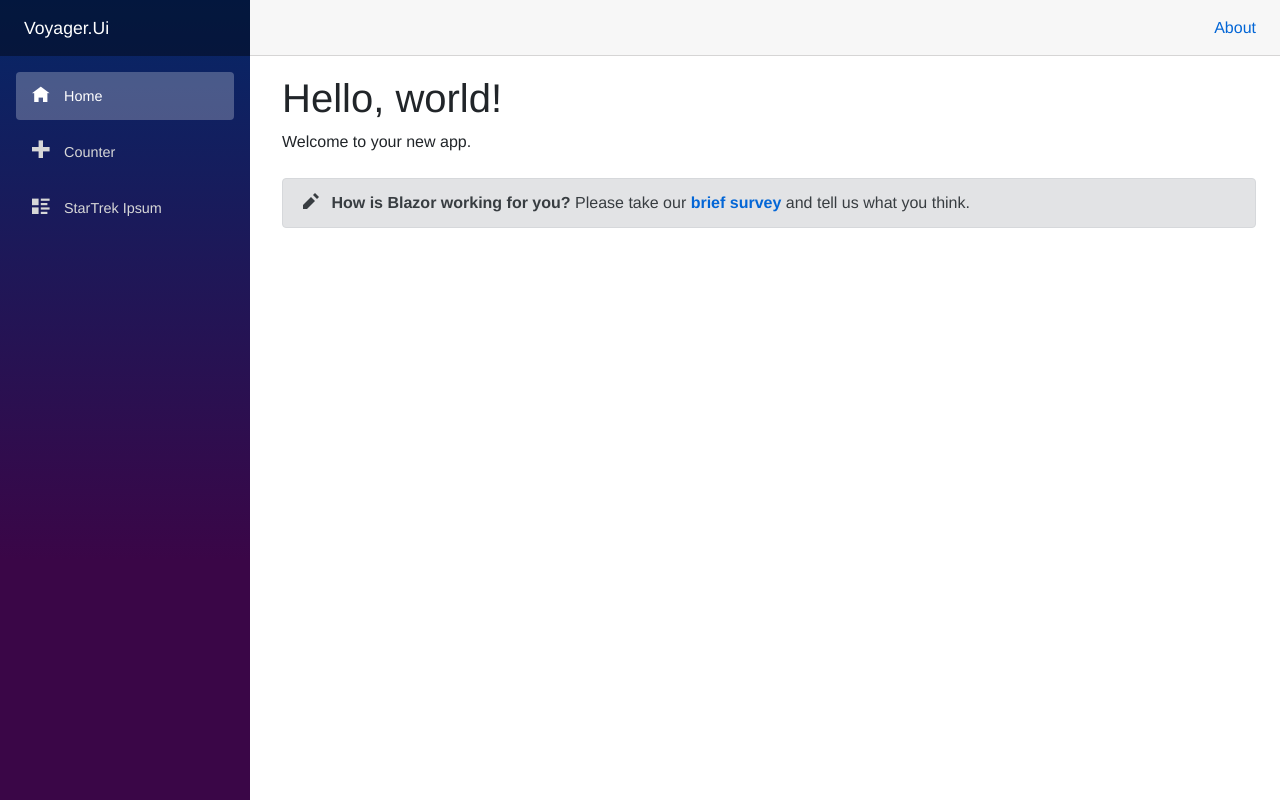
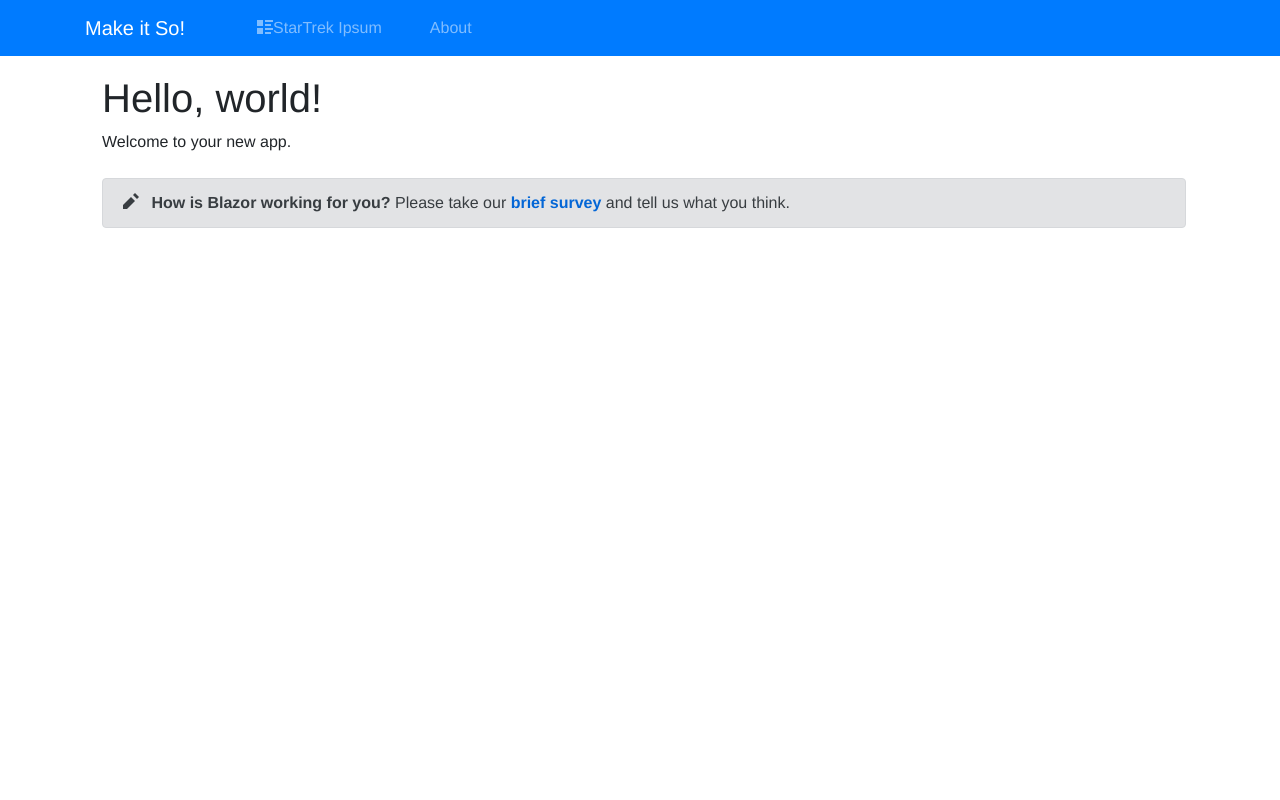
Before and after one commit to AimusSage/StarTrekIpsum, an ASP.NET Core app: page / in a window 1280 px wide. Run offline with ASP.NET Core 8, Linux system fonts and the light colour scheme; the project's own start-up code is not run, and a stand-in starts its controllers and pages; some libraries are stand-ins or nearby versions.

Commit message:
basic site styling

```diff
--- /dev/null
+++ b/StarTrekIpsum.Client/Shared/IpsumText.razor
@@ -0,0 +1,14 @@
+<div class="card border-primary mb-3">
+    <div class="card-header">Take it away</div>
+    <div class="card-body">
+        @foreach (var paragraph in Text)
+        {
+            <p class="card-text">@paragraph</p>
+        }
+    </div>
+</div>
+
+@code {
+    [Parameter]
+    public string[] Text { get; set; }
+}
--- a/StarTrekIpsum.Client/Shared/MainLayout.razor
+++ b/StarTrekIpsum.Client/Shared/MainLayout.razor
@@ -1,15 +1,12 @@
 @inherits LayoutComponentBase
 
-<div class="sidebar">
-    <NavMenu />
-</div>
-
 <div class="main">
-    <div class="top-row px-4">
-        <a href="http://blazor.net" target="_blank" class="ml-md-auto">About</a>
-    </div>
-
-    <div class="content px-4">
-        @Body
+    <header class="bg-primary">
+        <NavMenu />
+    </header>
+    <div class="container pr-0 pl-0">
+        <div class="content">
+            @Body
+        </div>
     </div>
 </div>
--- a/StarTrekIpsum.Client/Shared/NavMenu.razor
+++ b/StarTrekIpsum.Client/Shared/NavMenu.razor
@@ -1,29 +1,27 @@
-<div class="top-row pl-4 navbar navbar-dark">
-    <a class="navbar-brand" href="">Voyager.Ui</a>
-    <button class="navbar-toggler" @onclick="ToggleNavMenu">
+<nav class="navbar navbar-expand-lg navbar-dark bg-primary pr-xl-3">
+    <div class="container">
+        <a class="navbar-brand" href="">Make it So!</a>
+        <button class="navbar-toggler collapsed" @onclick="ToggleNavMenu "type="button" data-toggle="collapse" data-target=".navbar-collapse" aria-controls="navbarSupportedContent"
+                aria-expanded="false" aria-label="Toggle navigation">
             <span class="navbar-toggler-icon"></span>
         </button>
-</div>
-
-<div class="@NavMenuCssClass" @onclick="ToggleNavMenu">
-    <ul class="nav flex-column">
+        <div class="@NavMenuCssClass navbar-collapse" @onclick="ToggleNavMenu">
+            <ul class="navbar-nav mr-auto">
                 <li class="nav-item px-3">
-            <NavLink class="nav-link" href="" Match="NavLinkMatch.All">
-                <span class="oi oi-home" aria-hidden="true"></span> Home
-            </NavLink>
-        </li>
-        <li class="nav-item px-3">
-            <NavLink class="nav-link" href="counter">
-                <span class="oi oi-plus" aria-hidden="true"></span> Counter
-            </NavLink>
                 </li>
                 <li class="nav-item px-3">
                     <NavLink class="nav-link" href="ipsum">
                         <span class="oi oi-list-rich" aria-hidden="true"></span>StarTrek Ipsum
                     </NavLink>
                 </li>
+                <li class="nav-item px-3">
+                    <NavLink href="http://blazor.net" target="_blank" class="nav-link">About</NavLink>
+                </li>
             </ul>
+            <div class="my-2 my-lg-0"></div>
         </div>
+    </div>
+</nav>
 
 @code {
     private bool collapseNavMenu = true;
```
Also changed, not shown: StarTrekIpsum.Client/Pages/Ipsum.razor (+46 -36 lines), StarTrekIpsum.Tests/StarTrekIpsum.Tests.csproj. Lines whose indentation alone changed are shown as unchanged.
